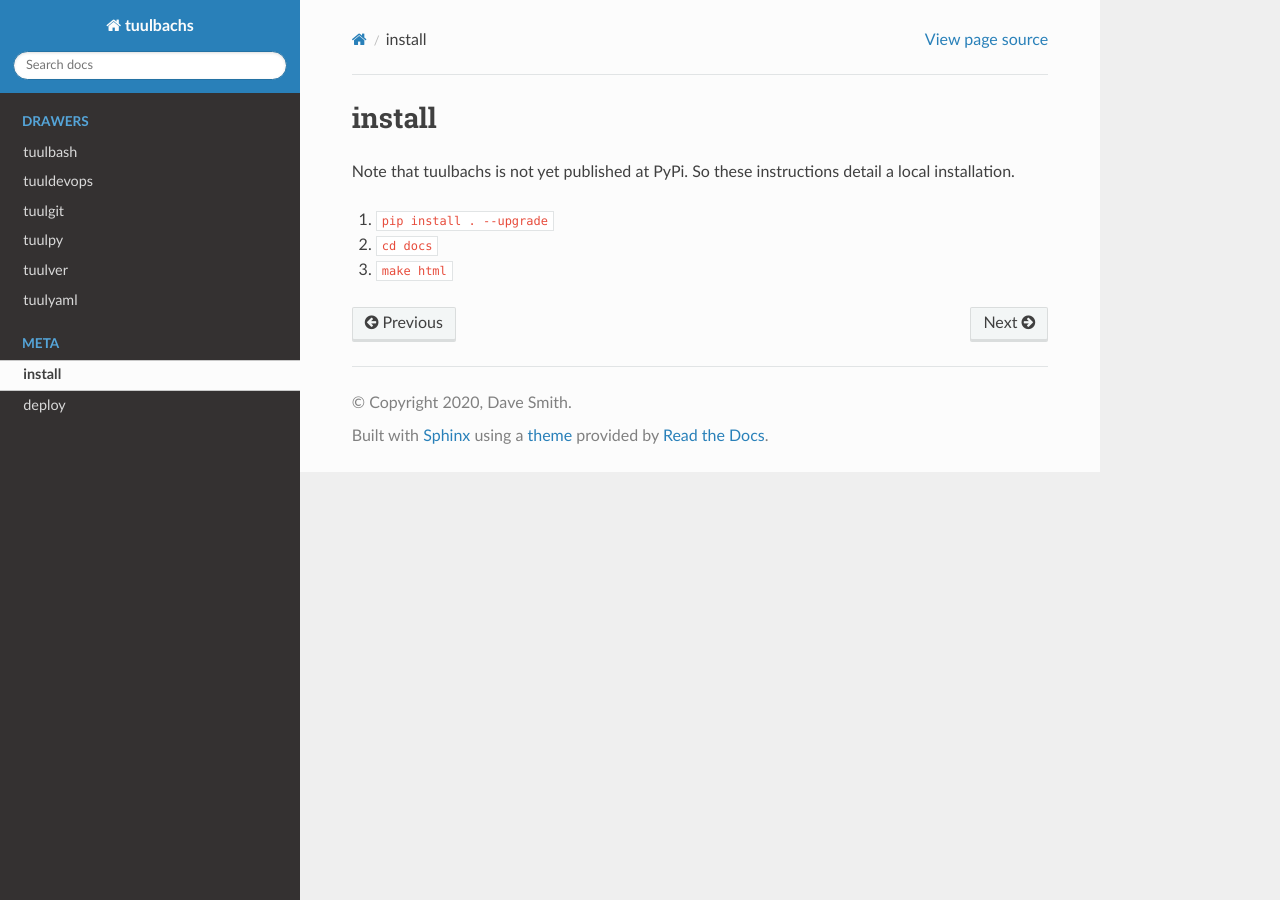
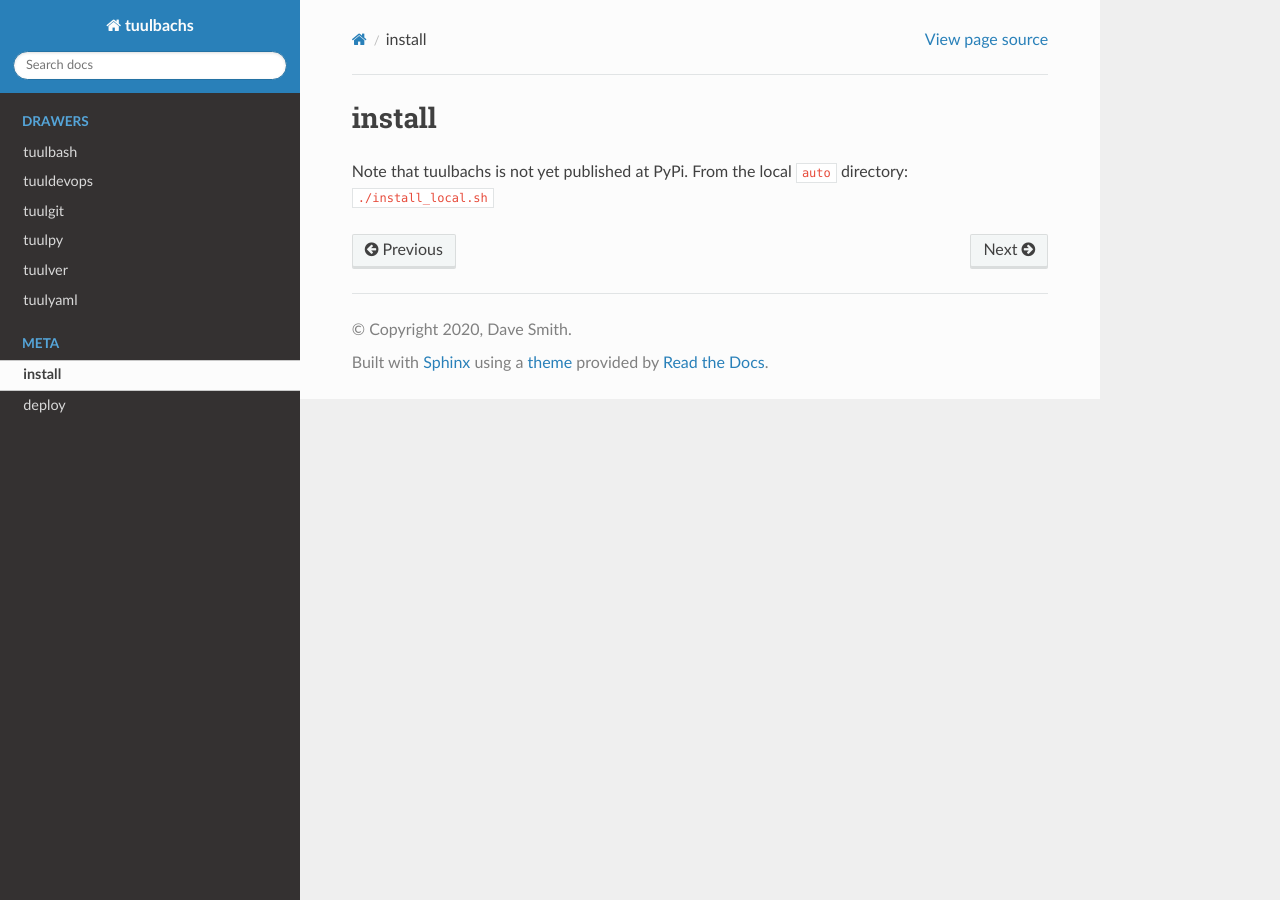
Before and after one commit to dksmiffs/tuulbachs, a Sphinx documentation site: the page built from docs/meta/install.rst, in a window 1280 px wide. Built offline with Sphinx 7.4.7 and the Read the Docs theme 2.0.0, drawn with Linux system fonts in a browser that asks for light colours.

Commit message:
Automate the local install

```diff
--- a/docs/meta/install.rst
+++ b/docs/meta/install.rst
@@ -1,7 +1,4 @@
 install
 =======
-Note that tuulbachs is not yet published at PyPi.  So these instructions detail a local installation.
-
-#. ``pip install . --upgrade``
-#. ``cd docs``
-#. ``make html``
+Note that tuulbachs is not yet published at PyPi.  From the local ``auto`` directory:
+``./install_local.sh``
```
Also changed, not shown: 1 other file.
